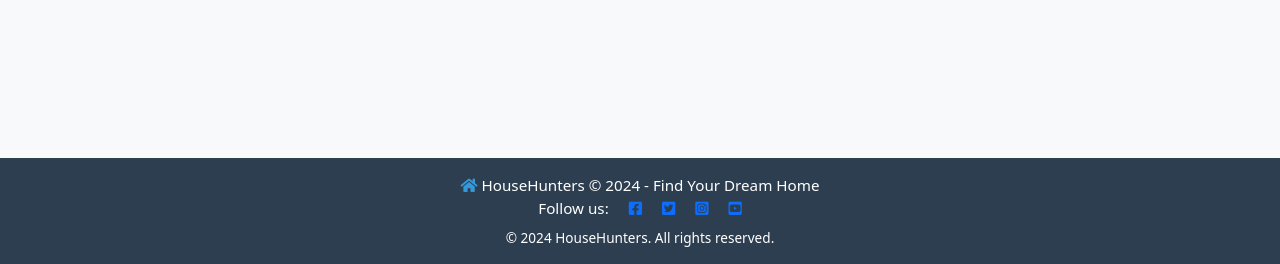
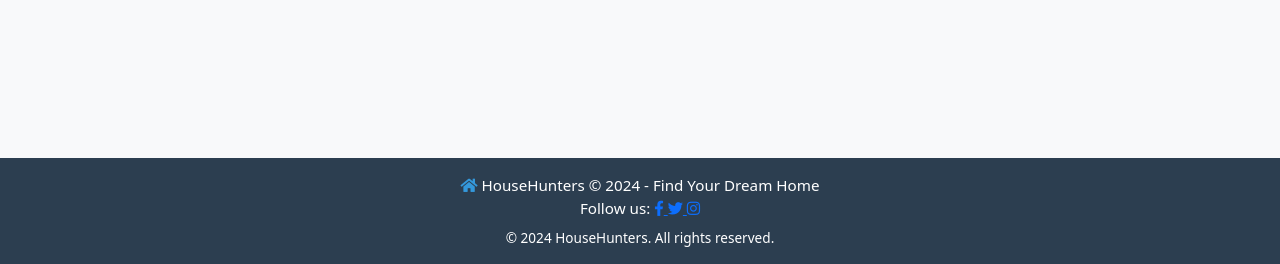
Before and after one commit to Tafari-K/househunter, a Django app: page / in a window 1280 px wide. Shown: the part 536-800 px from the top of the page. Run offline with Django 4.2, Linux system fonts and the light colour scheme; data that the repository does not hold is empty.

Commit message:
updated for wave report

```diff
--- a/about/templates/about.html
+++ b/about/templates/about.html
@@ -10,7 +10,7 @@
         </div>
         <div class="col-8">
             <!-- Title -->
-            <h2> {{ about.title }} </h2>
+            <h2> {{ about.title | default:"About HouseHunters" }} </h2>
             <!-- Content -->
             <p> {{ about.content|safe }} </p>
         </div>
--- a/templates/base.html
+++ b/templates/base.html
@@ -92,10 +92,17 @@
     </p>
     <p class="m-0 text-center text-white">
         Follow us:
-        <a href="https://www.facebook.com/"><i class="fab fa-facebook-square ms-3" aria-label="Facebook"></i></a>
-        <a href="https://www.twitter.com/"><i class="fab fa-twitter-square ms-3" aria-label="Twitter"></i></a>
-        <a href="https://www.instagram.com/"><i class="fab fa-instagram-square ms-3" aria-label="Instagram"></i></a>
-        <a href="https://www.youtube.com/"><i class="fab fa-youtube-square ms-3" aria-label="YouTube"></i></a>
+        <a href="https://facebook.com" aria-label="Visit our Facebook page" target="_blank" rel="noopener">
+        <i class="fab fa-facebook-f"></i>
+        </a>
+
+        <a href="https://twitter.com" aria-label="Visit our Twitter page" target="_blank" rel="noopener">
+        <i class="fab fa-twitter"></i>
+        </a>
+
+        <a href="https://instagram.com" aria-label="Visit our Instagram page" target="_blank" rel="noopener">
+        <i class="fab fa-instagram"></i>
+        </a>
     </p>
     <p class="m-0 text-center text-white mt-2" style="font-size:0.85rem;">
         © 2024 HouseHunters. All rights reserved.
```
